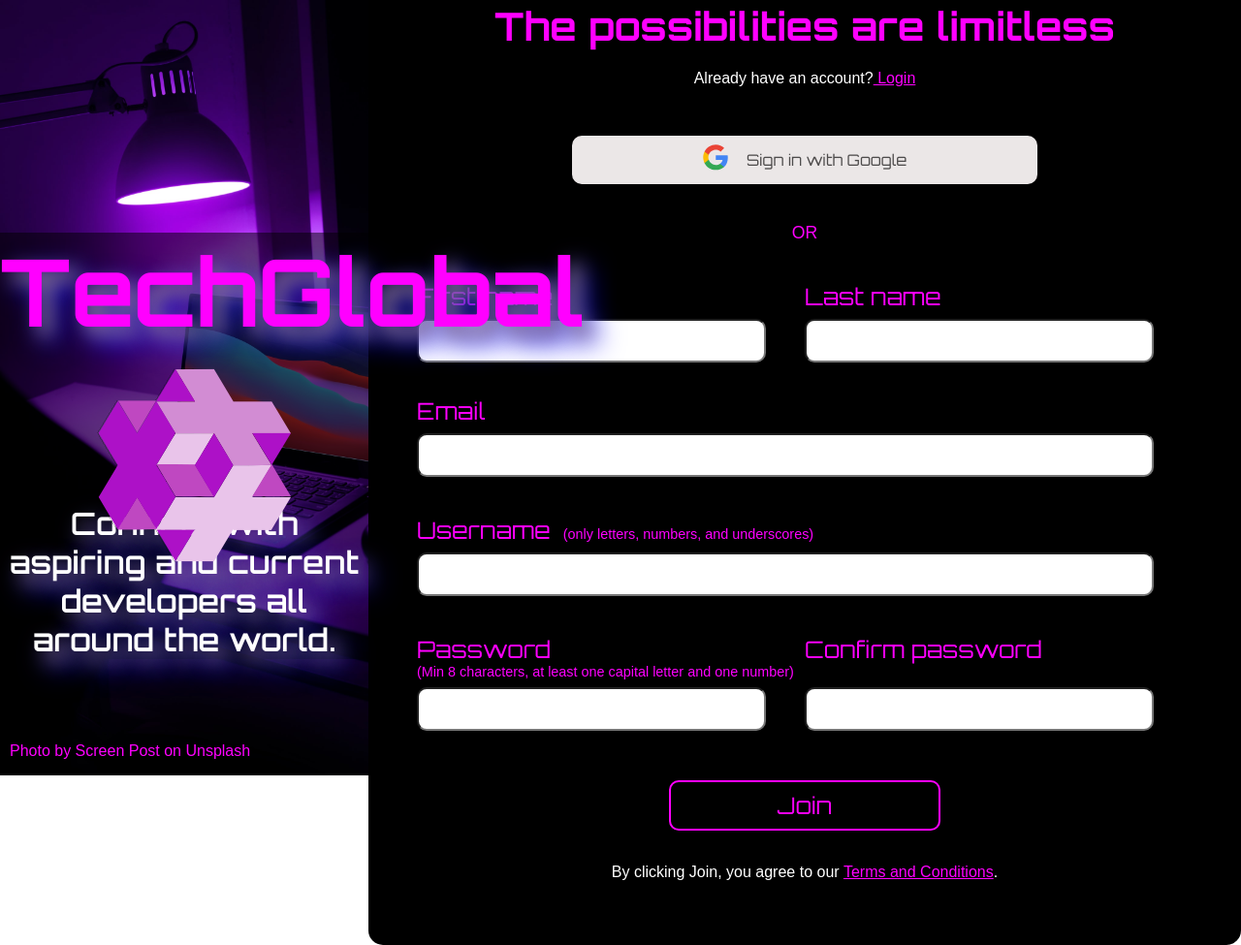
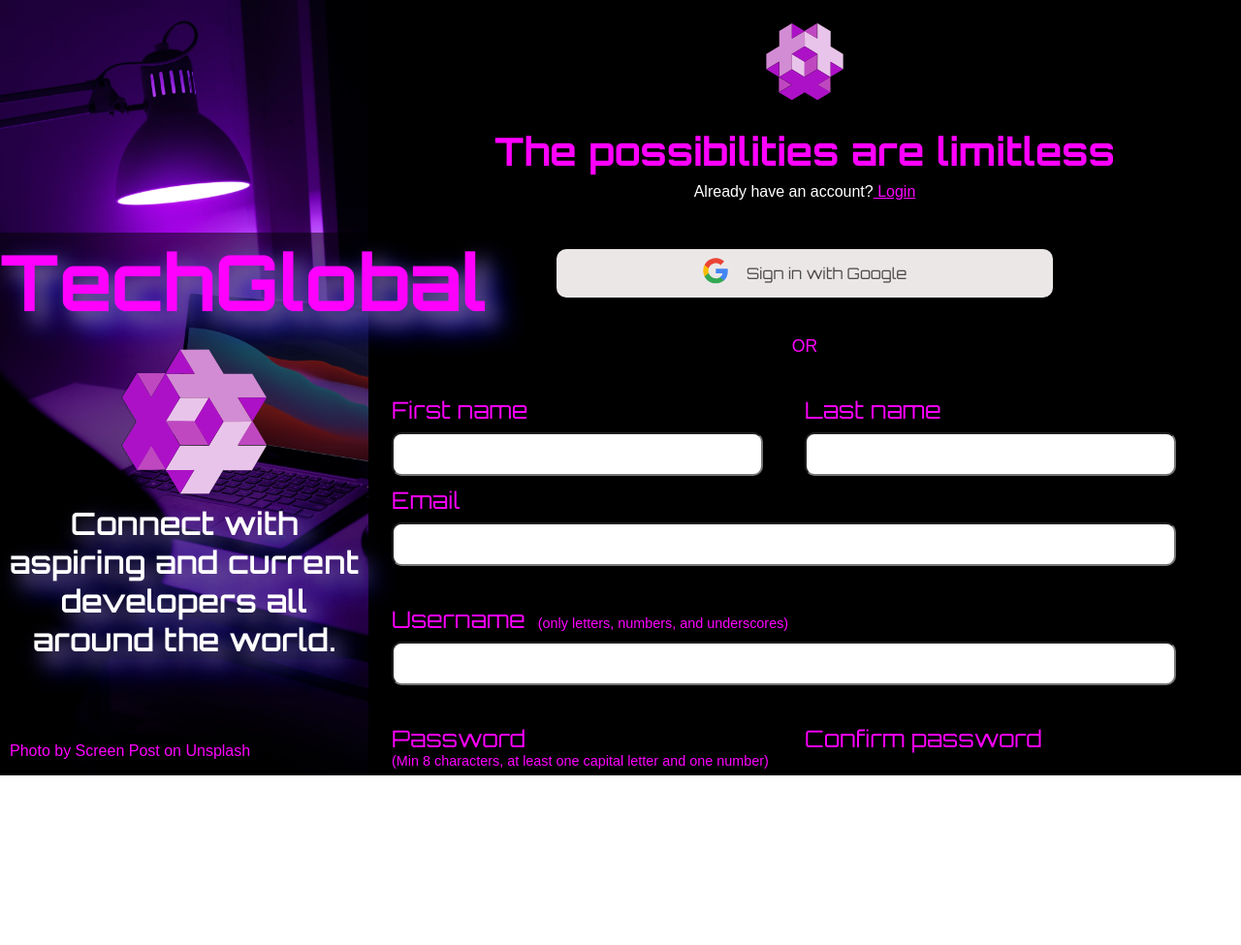
Before and after one commit to kingdallas24/Sign-Up-Page, a plain HTML site: page index.html in a window 1280 px wide. Shown: the whole page at 97% size. After the commit the page ends 800 px from the top, so only its background shows below. Drawn offline with Linux system fonts and the light colour scheme.

Commit message:
Add regex to username input and fix page layout.

```diff
--- a/index.html
+++ b/index.html
@@ -10,7 +10,7 @@
   <body>
     <div class="left-main">
         <div class = "mainHead"><h1>TechGlobal</h1>
-            <svg id = "logo"width="200" height="200" viewBox="0 0 908 908" fill="none" xmlns="http://www.w3.org/2000/svg">
+            <svg id = "logo"width="150" height="150" viewBox="0 0 908 908" fill="none" xmlns="http://www.w3.org/2000/svg">
                 <g filter="url(#filter0_d_4_29)">
                 <path d="M904 540V360L754.166 270L757.663 267.9V92.1L754.166 90L603.334 0V180L453.501 90L454.499 180V270L604.333 360L603.334 540L754.166 630L757.663 627.9V452.1L754.166 450L757.663 447.9V452.1L904 540Z" fill="#E9C4EA"/>
                 <path d="M304.666 360L304.666 540L453.501 630L453.501 540L454.499 450L304.666 360Z" fill="#E9C4EA"/>
@@ -48,7 +48,7 @@
 
         <form action="">
             <img class ="small-logo" src="./images/Vector.svg" alt="">
-            <h1 style ="margin-bottom: 20px;font-size: 2.5rem; text-align: center;">The possibilities are limitless</h1>
+            <h1 class = "quote" >The possibilities are limitless</h1>
             <p style = "text-align: center; margin-bottom: 50px; margin-top: 0px;">Already have an account?<a href="">  Login</a> </p>
             <div class="google">
 
@@ -74,7 +74,7 @@
             <label for="email">Email</label><input type="email" name="" id="email" required/> </div>
 
 
-    <div class = "user">      <label for="username">Username &nbsp <span class ="req">(only letters, numbers, and underscores)</span></label><input type="text" name="" id="username" required /></div>
+    <div class = "user">      <label for="username">Username &nbsp <span class ="req">(only letters, numbers, and underscores)</span></label><input type="text" name="" id="username" required pattern="[\w].{2,}" /></div>
 
 
           <div class="pwdContainer">
--- a/style.css
+++ b/style.css
@@ -8,14 +8,19 @@ body {
   margin: 0;
   padding: 0;
   height: 100vh;
+
   display: flex;
+}
+
+html {
+  height: 100vh;
 }
 
 .left-main {
   background: url(./images/screen-post-rVcxGBT80j8-unsplash.jpg);
   position: relative;
   background-size: cover;
-  height: 100%;
+  height: 100vh;
   flex: 1.5;
 }
 
@@ -96,11 +101,13 @@ label {
 
 form {
   width: 900px;
+  max-height: 100%;
+  overflow: hidden;
   margin: 0 auto;
   padding-left: 0;
   padding-right: 0;
   border-radius: 15px;
-  padding: 50px;
+  padding: 1.5rem;
   background: black;
 }
 
@@ -111,7 +118,7 @@ form {
 .pwd2Container {
   width: 50%;
   float: left;
-  margin-bottom: 35px;
+  margin-bottom: 10px;
 }
 
 .user,
@@ -134,7 +141,7 @@ button {
   padding: 9px 18px;
   border-radius: 10px;
   font-size: 1.5rem;
-  margin-bottom: 1rem;
+  margin-bottom: 2rem;
 }
 
 button:hover {
@@ -160,7 +167,14 @@ h1 {
   color: magenta;
   text-align: center;
   margin-bottom: 100px;
-  font-size: 6rem;
+  font-size: 5rem;
+}
+
+.quote {
+  color: magenta;
+  text-align: center;
+  margin-bottom: 0.5rem;
+  font-size: 2.5rem;
 }
 
 p > a {
@@ -261,7 +275,7 @@ input:focus:valid {
   display: block;
   margin-left: auto;
   margin-right: auto;
-  width: 100px;
+  width: 80px;
 }
 
 .credit {
```
